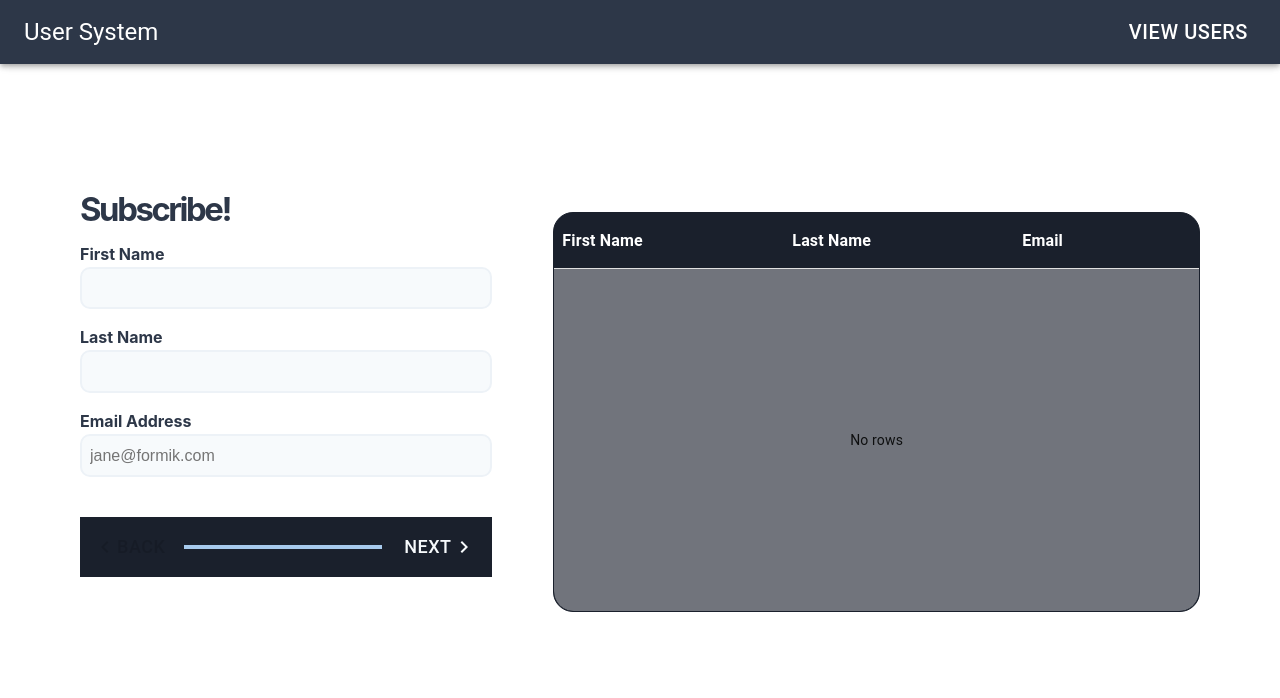
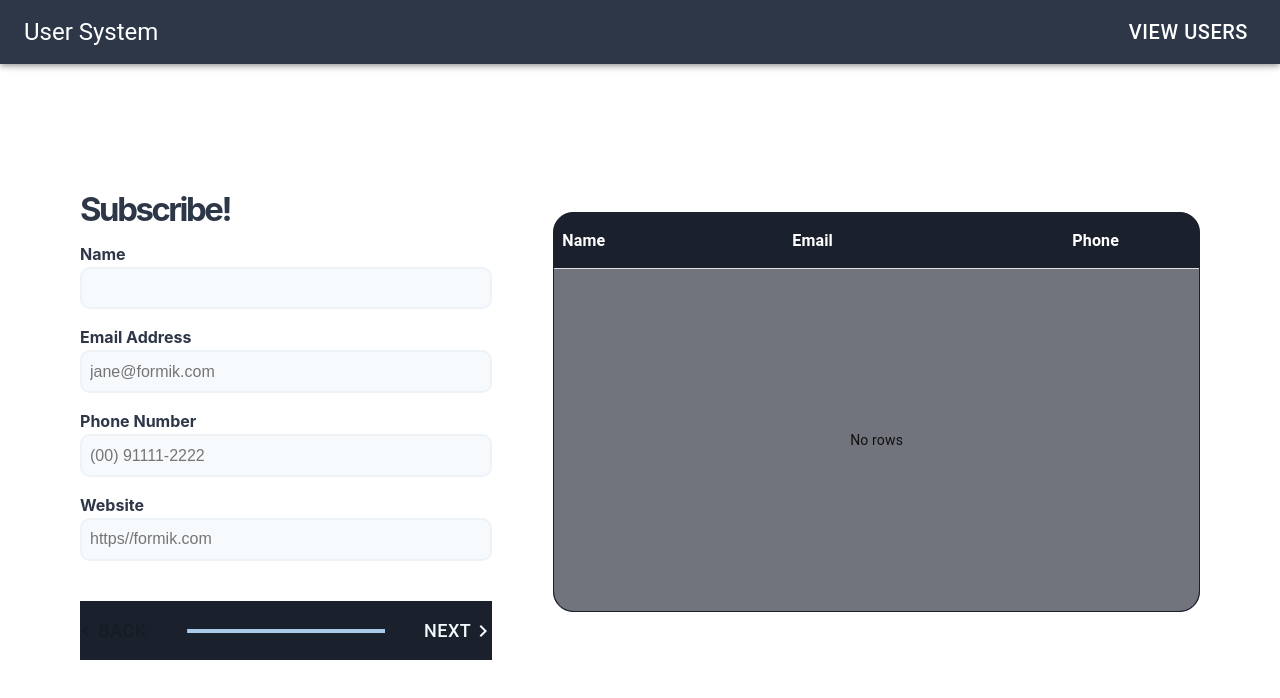
Before and after one commit to GabriellyOlinsc/formik-datagrid, a React (Create React App) app: page / in a window 1280 px wide. Shown: the top 698 px of the page. Built offline with nearby package versions, Linux system fonts and the light colour scheme.

Commit message:
feat: implementfinal detail of multiple steps forms

```diff
--- a/src/components/ProgressMobileStepper.tsx
+++ b/src/components/ProgressMobileStepper.tsx
@@ -9,10 +9,15 @@ interface ProgressMobileStepperProps {
   activeStep: number;
   handleNext: () => void | Promise<void>;
   handleBack: () => void;
-  disabled?: boolean;
+  formIsValid: boolean;
 }
 
-const ProgressMobileStepper: React.FC<ProgressMobileStepperProps> = ({ activeStep, handleNext, handleBack }) => {
+const ProgressMobileStepper: React.FC<ProgressMobileStepperProps> = ({
+  activeStep,
+  handleNext,
+  handleBack,
+  formIsValid,
+}) => {
   const theme = useTheme();
 
   return (
@@ -21,19 +26,32 @@ const ProgressMobileStepper: React.FC<ProgressMobileStepperProps> = ({ activeSte
       steps={4}
       position="static"
       activeStep={activeStep}
-      sx={{ mt:5,width:'90%', flexGrow: 1, backgroundColor:'#1a202c' }}
+      sx={{ mt: 5, width: '90%', flexGrow: 1, backgroundColor: '#1a202c' }}
       nextButton={
-        <Button size="medium" onClick={handleNext}  sx={{color:"#f7fafc", fontSize:18}} disabled={activeStep === 3}>
-          Next
+        activeStep !== 3 ?
+        <Button
+          size="medium"
+          onClick={formIsValid ? handleNext : undefined}
+          sx={{ color: '#f7fafc', fontSize: 18, pl: 3, width:20}}
+          disabled={activeStep === 3}
+        >
+          NEXT
           {theme.direction === 'rtl' ? (
             <KeyboardArrowLeft />
           ) : (
             <KeyboardArrowRight />
           )}
         </Button>
+        :
+        <button type="submit">Submit</button>
       }
       backButton={
-        <Button size="small" onClick={handleBack}  sx={{color:"#f7fafc", fontSize:18}} disabled={activeStep === 0}>
+        <Button
+          size="small"
+          onClick={handleBack}
+          sx={{ color: '#f7fafc', fontSize: 18, pr: 3, width:20 }}
+          disabled={activeStep === 0}
+        >
           {theme.direction === 'rtl' ? (
             <KeyboardArrowRight />
           ) : (
--- a/src/model/users.interface.ts
+++ b/src/model/users.interface.ts
@@ -2,6 +2,7 @@ export interface UsersType {
     id?: number,
     name: string,
     username: string,
+    email: string,
     address: AddressType
     phone: string,
     website: string,
--- a/src/pages/HomePage/DataTable.tsx
+++ b/src/pages/HomePage/DataTable.tsx
@@ -8,10 +8,10 @@ interface DataTableProps {
 const DataTable: React.FC<DataTableProps> = ({ formData }) => {
 
     const columns: GridColDef[] = [
-        { field: 'firstName', headerName: 'First Name', width: 230 },
-        { field: 'lastName', headerName: 'Last Name', width: 230 },
+        { field: 'name', headerName: 'Name', width: 230 },
         { field: 'email', headerName: 'Email', width: 280 },
-        { field: 'jobType', headerName: 'Job Type', width: 230 }
+        { field: 'phone', headerName: 'Phone', width: 230 },
+        { field: 'companyName', headerName: 'Company', width: 230 }
     ]
 
     return (
--- a/src/pages/HomePage/SignupForm.tsx
+++ b/src/pages/HomePage/SignupForm.tsx
@@ -7,9 +7,9 @@ import Checkbox from "../../components/Checkbox";
 import { ProgressMobileStepper } from "../../components";
 
 export interface Values {
-  activeStep: number;
   name: string;
   email: string;
+  city: string;
   street: string;
   suite: string;
   zipcode: string;
@@ -18,12 +18,13 @@ export interface Values {
   companyName: string;
   catchPhrase?: string;
   bs?: string;
+  acceptedTerms: boolean;
 }
 
 const INITIAL_VALUES: Values = {
-  activeStep: 0,
   name: "",
   email: "",
+  city: "",
   street: "",
   suite: "",
   zipcode: "",
@@ -31,28 +32,35 @@ const INITIAL_VALUES: Values = {
   website: "",
   companyName: "",
   catchPhrase: "",
-  bs: ""
-}
+  bs: "",
+  acceptedTerms: false,
+};
 
-const validationSchema = Yup.object().shape({
-  name: Yup.string()
-    .when('activeStep', {
-      is: 1,
-      then: (schema) => schema.trim().strict(true).required('Required'),
-    })
-    .max(15, "Must be 15 characters or less"),
-  email: Yup.string()
-    .email("Invalid email addresss`")
+const validationSchema = [
+  Yup.object().shape({
+    name: Yup.string().required("Required"),
+    email: Yup.string().email("Invalid email address").required("Required"),
+    phone: Yup.string().matches(/^\(\d{2}\) \d{4,5}-\d{4}$/, "Invalid Phone"),
+    website: Yup.string().url("Must be an URL").required("Required"),
+  }),
+  Yup.object().shape({
+    city: Yup.string().required("Required"),
+    street: Yup.string().required("Required"),
+    zipcode: Yup.string().required("Required"),
+  }),
+  Yup.object().shape({
+    companyName: Yup.string()
+      .oneOf(["romaguera", "deckow", "robel", "keebler", "johns", "other"], 'Invalid Company')
       .required("Required"),
-  street: Yup.string()
-    .max(40, "Must be 20 characters or less")
+    catchPhrase: Yup.string()
+      .min(5, "Must be at least 5 characters")
       .required("Required"),
-  suite: Yup.string()
-    .max(40, "Must be 20 characters or less"),
-  //TODO zipcode
-  phoneNumber: Yup.string().matches(/^\(\d{2}\) \d{4,5}-\d{4}$/, 'Invalid Phone'),
-
-});
+    bs: Yup.string().min(5, "Must be at least 5 characters").required("Required"),
+    acceptedTerms: Yup.boolean()
+      .required("Required")
+      .oneOf([true], "You must accept the terms and conditions."),
+  }),
+];
 
 interface SignupFormProps {
   onSubmit: (values: any) => void;
@@ -61,12 +69,14 @@ interface SignupFormProps {
 const SignupForm: React.FC<SignupFormProps> = ({ onSubmit }) => {
   const [activeStep, setActiveStep] = useState(0);
 
-  const handleNext = async (formik: FormikHelpers<any>) => {
+  const handleNext = async (formik: FormikHelpers<any>, values: any) => {
+    const validFields = validateStepsFields(values)
     const isValid = await formik.validateForm();
-    if (isValid) {
+
+    if (isValid && validFields) {
       setActiveStep((prevActiveStep) => prevActiveStep + 1);
     }
-  }
+  };
 
   const handleBack = () => {
     setActiveStep((prevActiveStep) => prevActiveStep - 1);
@@ -76,32 +86,26 @@ const SignupForm: React.FC<SignupFormProps> = ({ onSubmit }) => {
     setActiveStep(0);
   };
 
+  const validateStepsFields = (values: { [x: string]: any; hasOwnProperty: (arg0: string) => any; }) => {
+    let isAllValid = true;
+    const visibleFields = Object.keys(validationSchema[activeStep].fields);
+
+    visibleFields.forEach((field: string) => {
+      const fieldValue = values[field];
+      if (fieldValue === '' || !fieldValue) {
+        isAllValid = false;
+      }
+    })
+    return isAllValid;
+  }
+
   return (
     <>
-      <h1>Subscribe!</h1>
+      <h1>Subscribe! </h1>
       <Formik
         initialValues={INITIAL_VALUES}
-        validationSchema={Yup.object({
-          firstName: Yup.string()
-            .max(15, "Must be 15 characters or less")
-            .required("Required"),
-          lastName: Yup.string()
-            .max(20, "Must be 20 characters or less")
-            .required("Required"),
-          email: Yup.string()
-            .email("Invalid email addresss`")
-            .required("Required"),
-          acceptedTerms: Yup.boolean()
-            .required("Required")
-            .oneOf([true], "You must accept the terms and conditions."),
-          jobType: Yup.string()
-            .oneOf(
-              ["designer", "development", "product", "other"],
-              "Invalid Job Type"
-            )
-            .required("Required"),
-        })}
-        onSubmit={(values, { resetForm }: FormikHelpers<any>) => {
+        validationSchema={validationSchema[activeStep]}
+        onSubmit={(values, { resetForm }) => {
           resetProgress();
           onSubmit(values);
           resetForm();
@@ -111,49 +115,54 @@ const SignupForm: React.FC<SignupFormProps> = ({ onSubmit }) => {
           <Form>
             {activeStep === 0 && (
               <>
-                <TextInput
-                  label="First Name"
-                  name="firstName"
-                  type="text"
-                  placeholder=""
-                />
-                <TextInput
-                  label="Last Name"
-                  name="lastName"
-                  type="text"
-                  placeholder=""
-                />
+                <TextInput label="Name" name="name" type="text" placeholder="" />
                 <TextInput
                   label="Email Address"
                   name="email"
                   type="email"
                   placeholder="jane@formik.com"
                 />
+                <TextInput label="Phone Number" name="phone" type="text" placeholder="(00) 91111-2222" />
+                <TextInput label="Website" name="website" type="text" placeholder="https//formik.com" />
               </>
             )}
 
-            {activeStep === 1 && (<>
-              <Select label="Job Type" name="jobType">
-                <option value="">Select a job type</option>
-                <option value="designer">Designer</option>
-                <option value="development">Developer</option>
-                <option value="product">Product Manager</option>
+            {activeStep === 1 && (
+              <>
+                <TextInput label="City" name="city" type="text" placeholder="" />
+                <TextInput label="Street Address" name="street" type="text" placeholder="" />
+                <TextInput label="Zipcode" name="zipcode" type="text" placeholder="" />
+              </>
+            )}
+
+            {activeStep === 2 && (
+              <>
+                <Select label="Company" name="companyName">
+                  <option value="">Select a company</option>
+                  <option value="romaguera">Romaguera Crona</option>
+                  <option value="deckow">Deckow Crist</option>
+                  <option value="Robel Corkery">Robel Corkery</option>
+                  <option value="keebler">Keebler LLC</option>
+                  <option value="johns">Johns Group</option>
                   <option value="other">Other</option>
                 </Select>
+                <TextInput label="Catch Phrase" name="catchPhrase" type="text" placeholder="" />
+                <TextInput label="BS" name="bs" type="text" placeholder="" />
                 <Checkbox name="acceptedTerms">
                   I accept the terms and conditions
                 </Checkbox>
-            </>)}
+              </>
+            )}
 
             <ProgressMobileStepper
               activeStep={activeStep}
               handleBack={handleBack}
-              handleNext={() => handleNext(formik)}
+              handleNext={() => handleNext(formik, formik.values)}
+              formIsValid={formik.isValid}
             />
-            {activeStep === 3 && <button type="submit">Submit</button>}
-          </Form>)}
+          </Form>
+        )}
       </Formik>
-
     </>
   );
 };
--- a/src/pages/Users/TableUsers.tsx
+++ b/src/pages/Users/TableUsers.tsx
@@ -10,10 +10,11 @@ const TableUsers: React.FC<TableUsersProps> = ({ data }) => {
 
     const columns: GridColDef[] = [
         { field: 'name', headerName: 'Name', width: 300 },
-        { field: 'username', headerName: 'Username', width: 300 },
-        { field: 'address', headerName: 'City', width: 300 },
+        { field: 'username', headerName: 'Username', width: 280 },
+        { field: 'address', headerName: 'City', width: 280 },
         { field: 'phone', headerName: 'Phone', width: 300 },
         { field: 'company', headerName: 'Company', width: 300 },
+        { field: 'email', headerName: 'Email', width: 350}
     ]
 
     return (
@@ -25,13 +26,14 @@ const TableUsers: React.FC<TableUsersProps> = ({ data }) => {
             rows={data ? data.map((user: UsersType, index: number) => ({
                 id: user.id || index + 1,
                 name: user.name,
+                email: user.email,
                 username: user.username,
                 address: user.address.city,
                 phone: user.phone,
                 company: user.company.name,
             })) : []}
             columns={columns}
-            sx={{...classes.dataGrid, mt:20 }}
+            sx={{...classes.dataGrid, mt:20}}
             autoHeight
         />
         </>
--- a/src/pages/Users/styles.ts
+++ b/src/pages/Users/styles.ts
@@ -15,9 +15,10 @@ export const classes = {
   },
 
   dataGrid: {
-    height: 'calc(100vh - 400px)',
+    height: 'auto',
+    width: 'auto',
     backgroundColor: lighten("rgba(26, 32, 44, 1)", 0.0),
-    fontSize: "14px",
+    fontSize: "16px",
     border: "1px solid",
     borderColor: lighten("rgba(26, 32, 44, 1)", 0.0),
     borderRadius: "20px",
@@ -37,6 +38,7 @@ export const classes = {
 
     "& .MuiDataGrid-columnHeader": {
       px: 1,
+
 
       "&:focus": {
         outline: "none",
@@ -62,6 +64,7 @@ export const classes = {
       backgroundColor: lighten("rgba(160, 174, 192, 1)", 0.1),
       border: "1px solid",
       borderColor: lighten("rgba(45, 55, 72, 1)", 0.1),
+
       //colors: lighten("rgba(1,1,1,1)",0.1),
 
 
@@ -77,14 +80,15 @@ export const classes = {
       },
 
       "&.Mui-selected": {
-        backgroundColor: lighten("rgba(113, 128, 150, 1)", 0.4),
-
+        backgroundColor: lighten("rgba(0, 168, 76, 0.1)", 0.3),
+        color: 'rgba(255, 255, 255, 0.80)'
       },
 
       "&:hover": {
         border: "1px solid #00A84C",
         borderRadius: 1,
         cursor: "pointer",
+        color: 'rgba(255, 255, 255, 0.80)',
         backgroundColor: lighten("rgba(0, 168, 76, 0.1)", 0.3),
 
         "&:last-of-type": {
--- a/src/styles.css
+++ b/src/styles.css
@@ -652,11 +652,6 @@
     margin-top: 1rem;
   }
 
-  .MuiDataGrid-root {
-
-    color: white;
-  }
-
   .MuiDataGrid-columnHeader {
     background-color: #1a202c;
     color: white;
```
Lines whose indentation alone changed are shown as unchanged.
